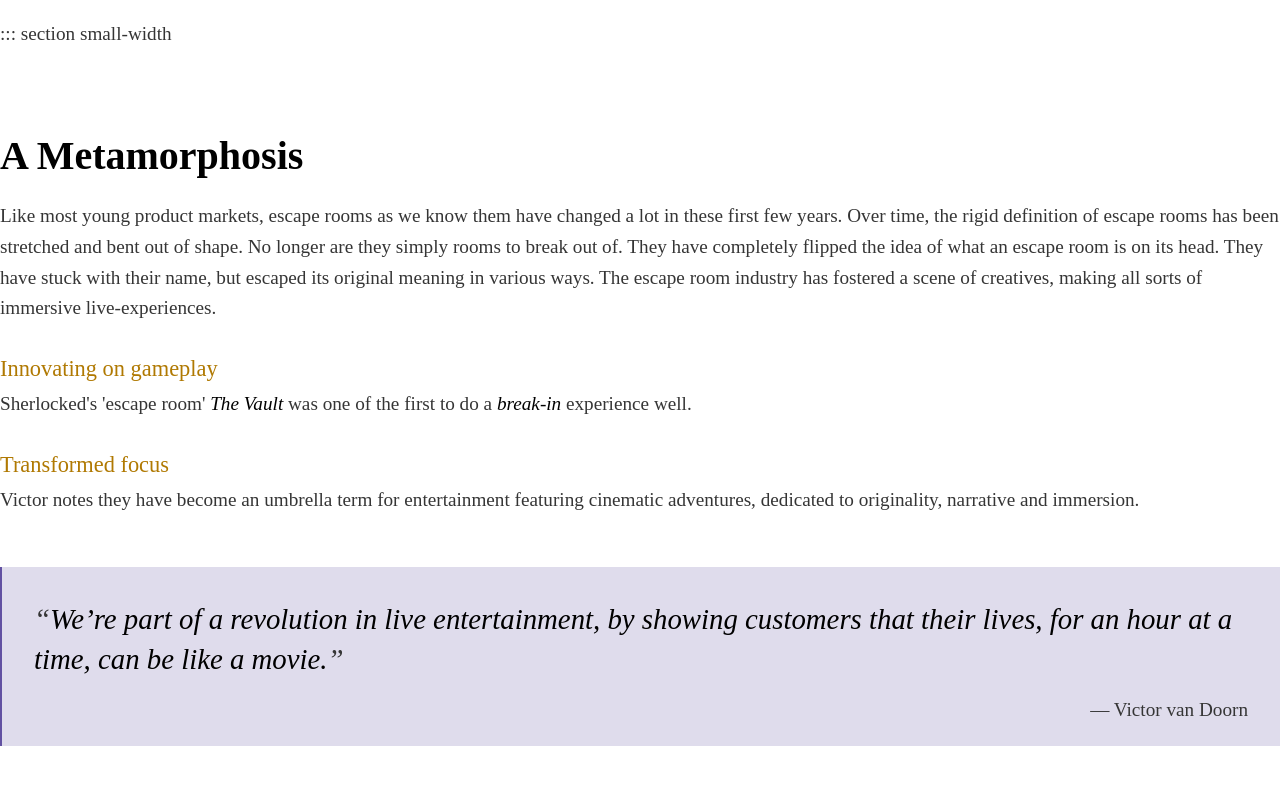
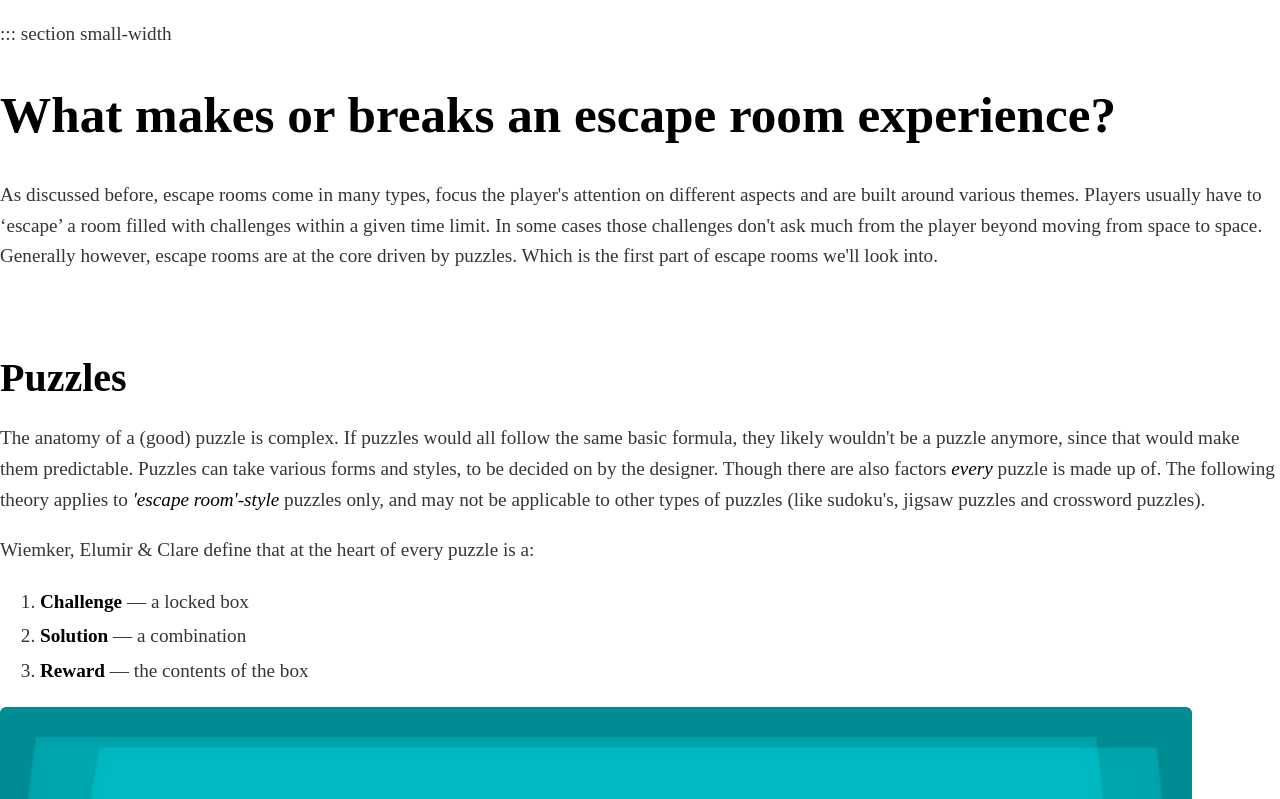
Before and after one commit to nwesthoff/irp-dynamic-difficulty, a Next.js app: page /chapters/literature-basics in a window 1280 px wide. Shown: the top 799 px of the page. Built offline with nearby package versions, Linux system fonts and the light colour scheme.

Commit message:
📝 Move piece from literature to introduction

```diff
--- a/pages/chapters/literature-basics.mdx
+++ b/pages/chapters/literature-basics.mdx
@@ -11,26 +11,6 @@ import SideBySide from "@components/MDXComponents/SideBySide";
 import AlternatingImageBlock from "@components/MDXComponents/AlternatingImageBlock";
 
 ::: section small-width
-
-## A Metamorphosis
-
-Like most young product markets, escape rooms as we know them have changed a lot in these first few years. Over time, the rigid definition of escape rooms has been stretched and bent out of shape. No longer are they simply rooms to break out of. They have completely flipped the idea of what an escape room is on its head. They have stuck with their name, but escaped its original meaning in various ways. The escape room industry has fostered a scene of creatives, making all sorts of immersive live-experiences.
-
-### Innovating on gameplay
-
-Sherlocked's 'escape room' _The Vault_ was one of the first to do a _break-in_ experience well.
-
-### Transformed focus
-
-Victor notes they have become an umbrella term for entertainment featuring cinematic adventures, dedicated to originality, narrative and immersion.
-
-> We’re part of a revolution in live entertainment, by showing customers that their lives, for an hour at a time, can be like a movie.
->
-> - Victor van Doorn
-
-Rachel Sugar writes escape rooms are no longer are a room to escape from, but an experience that offers a temporary escape from normal life <Citation id="sugar_2019_the" />.
-
-As a result of these developments, players have come to expect more and more from escape rooms. If you consider an escape room experience as a transaction, players pay not only with money. They pay with their complete focus for a set amount of time as well. In return, they expect a good experience. That's why my first research question aims to uncover what game designers have to think about when they want to create a good escape room experience.
 
 # What makes or breaks an escape room experience?
 
```
Also changed, not shown: pages/chapters/introduction.mdx (+7 -1 lines).
